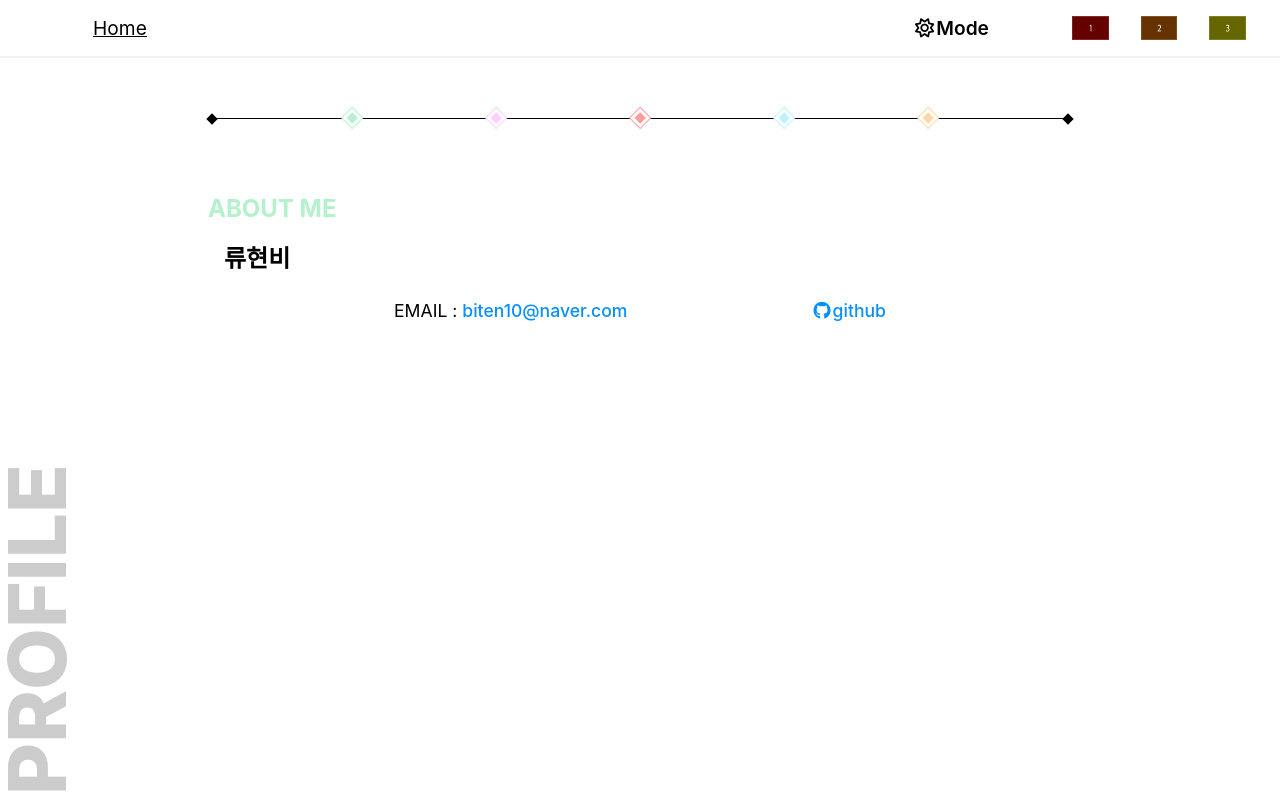
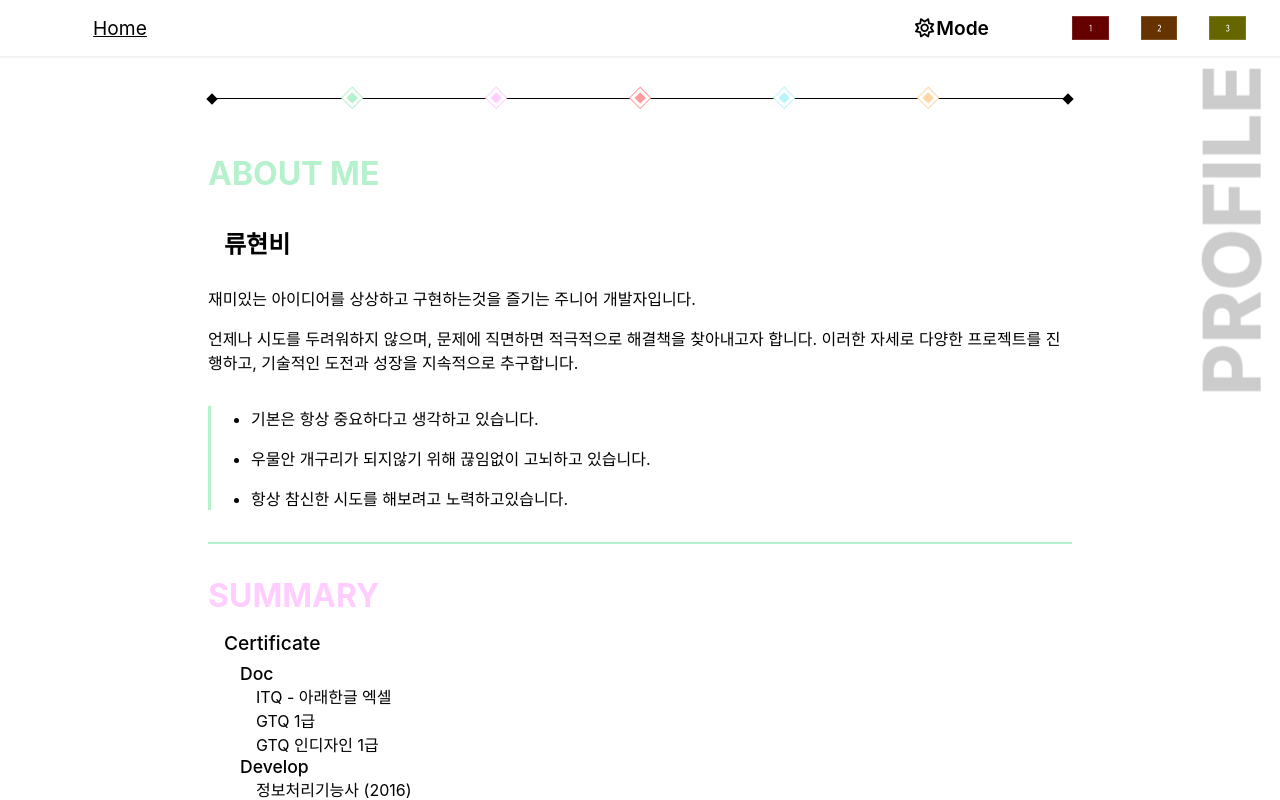
Before and after one commit to Honey-Bi/Portfolio-Web, a React (Create React App) app: page /profile in a window 1280 px wide. Built offline with nearby package versions, Linux system fonts and the light colour scheme.

Commit message:
프로필 세부내용 추가

```diff
--- a/src/component/Profile.tsx
+++ b/src/component/Profile.tsx
@@ -3,6 +3,7 @@ import { BaseSyntheticEvent, useEffect, useState } from "react";
 
 import 'css/profile.css';
 import ToTop from "./ToTop";
+import { Link } from "react-router-dom";
 
 export default function Profile() {
 
@@ -30,7 +31,7 @@ export default function Profile() {
         const move = document.getElementById(id);
         move?.scrollIntoView({behavior:"smooth", block:"center"});
     }
-    const removeSelect = (e:BaseSyntheticEvent) => {
+    const removeSelect = () => {
         if (selector) selector.classList.remove('active');
     };
 
@@ -75,22 +76,22 @@ export default function Profile() {
                         <div className="square selector about" onClick={(e) => select(e, 'about')}>
                             <div className="color"></div>
                         </div>
-                        <div className="square selector test1" onClick={(e) => select(e, '')}>
+                        <div className="square selector summary" onClick={(e) => select(e, 'summary')}>
                             <div className="color"></div>
                         </div>
-                        <div className="square selector concept" onClick={(e) => select(e, '')}>
-                            <div className="color"></div>
-                        </div>
-                        <div className="square selector making" onClick={(e) => select(e, '')}>
+                        <div className="square selector project" onClick={(e) => select(e, 'project')}>
                             <div className="color"></div>
                         </div>
                         <div className="square selector skills" onClick={(e) => select(e, 'skills')}>
                             <div className="color"></div>
                         </div>
+                        <div className="square selector contact" onClick={(e) => select(e, 'contact')}>
+                            <div className="color"></div>
+                        </div>
                         <div className="square"></div>
                     </div>
                     <div className="profile">
-                        <div className="profile-about">
+                        <div className="profile-section"> {/* 자기소개 */}
                             <div className="profile-sub" id="about">about me</div>
                             <div className="profile-name">
                                 <div className="name-hidden">&nbsp;</div>
@@ -101,18 +102,67 @@ export default function Profile() {
                                     <div className="name">HB</div>
                                 </div>
                             </div>
-                            {/* <p>반갑습니다. 저는 크리에이터이자 개발자입니다. <br/>주로 웹개발을 담당하고 있으며, <span className="accent">항상 새로운 도전</span>을 하려는 자세로 개발을 하고 있습니다.</p> */}
-                            <div className="profile-contact">
-                                <span>EMAIL : <a href="mailto:biten10@naver.com">biten10@naver.com</a></span>
-                                <a href="https://github.com/Honey-Bi" target="_blink">
-                                    <i className="fa-brands fa-github"></i>
-                                    github
-                                </a>
+                            <p>재미있는 아이디어를 상상하고 구현하는것을 즐기는 주니어 개발자입니다.</p>
+                            <p>언제나 시도를 두려워하지 않으며, 문제에 직면하면 적극적으로 해결책을 찾아내고자 합니다. 이러한 자세로 다양한 프로젝트를 진행하고, 기술적인 도전과 성장을 지속적으로 추구합니다.</p>
+                            <ul className="thinking">
+                                <li>기본은 항상 중요하다고 생각하고 있습니다.</li>
+                                <li>우물안 개구리가 되지않기 위해 끊임없이 고뇌하고 있습니다.</li>
+                                <li>항상 참신한 시도를 해보려고 노력하고있습니다.</li>
+                            </ul>
+                            <div className="border-project"></div>
+                        </div>
+                        <div className="profile-section"> {/* 요약 */}
+                            <div className="profile-sub" id="summary">summary</div>
+                                <ul className="summary-list">
+                                    <li>
+                                        <p className="summary-title">Certificate</p>
+                                        <ul>
+                                            <li>Doc
+                                                <ul className="summary-sub-list">
+                                                    <li>ITQ - 아래한글 엑셀</li>
+                                                    <li>GTQ 1급</li>
+                                                    <li>GTQ 인디자인 1급</li>
+                                                </ul>
+                                            </li>
+                                            <li>Develop
+                                                <ul className="summary-sub-list">
+                                                    <li>정보처리기능사 &#40;2016&#41;</li>
+                                                    <li>웹디자인기능사 &#40;2018&#41;</li>
+                                                </ul>
+                                            </li>
+                                        </ul>
+                                    </li>
+                                    <li>
+                                        <p className="summary-title">Education</p>
+                                        <ul className="summary-sub-list">
+                                            <li>세명컴퓨터고등학교 졸업
+                                                <ul className="normal">
+                                                    <li>스마트 콘텐츠과</li>
+                                                    <li>2016.03 ~ 2018.02</li>
+                                                </ul>
+                                            </li>
+                                        </ul>
+                                    </li>
+                                </ul>
+                        </div>
+                        <div className="profile-section"> {/* 프로젝트 */}
+                            <div className="profile-sub" id="project">project</div>
+                            <div className="profile-project">
+                                <p>
+                                    <Link className="profile-project-title" to='/project/post/Portfolio'>Portfolio Project</Link>
+                                    <span className="date">2023 july</span>
+                                </p>
+                                <span>현재 보고있는 포트폴리오로 React, Typescript를 사용하여 제작하였습니다.</span>
                             </div>
-
+                            <div className="profile-project">
+                                <p>
+                                    <Link className="profile-project-title" to='/project/post/Oraculum'>Oraculum</Link>
+                                    <span className="date">2023 june</span>
+                                </p>
+                                <span>간단한 의사결정 시뮬레이션 게임으로 Node.js를 사용하여 1인 제작하였습니다.</span>
+                            </div>
                         </div>
-                        <div className="dummy"></div>
-                        <div className="profile-skills">
+                        <div className="profile-section"> {/* 기술 스택 */}
                             <div className="profile-sub" id="skills">skills</div>
                             <ul className="skill_list">
                                 <li>FrontEnd
@@ -124,16 +174,26 @@ export default function Profile() {
                                 </li>
                                 <li>BackEnd
                                     <ul className="skill_down">
-                                        <li>Express</li>
-                                        <li>MongoDB</li>
+                                        <li>Node.js</li>
                                     </ul>
                                 </li>
                                 <li>Data
                                     <ul className="skill_down">
-                                        <li>SQL</li>
+                                        <li>MySQL</li>
                                     </ul>
                                 </li>
                             </ul>
+                        </div>
+                        <div className="profile-section"> {/* contact */}
+                            <div className="profile-sub" id="contact">contact</div>
+                            <div className="contact-bundle">
+                                <span>EMAIL : <a href="mailto:biten10@naver.com">biten10@naver.com</a></span>
+                                <a href="https://github.com/Honey-Bi" target="_blink">
+                                    <i className="fa-brands fa-github"></i>
+                                    github
+                                </a>
+                                <span>Phone : 010-5646-8894</span>
+                            </div>
                         </div>
                     </div>
                     <ToTop color='#fff'/>
--- a/src/css/profile.css
+++ b/src/css/profile.css
@@ -1,9 +1,8 @@
 #profile {
+    display: flex;
+    flex-direction: column;
     & .toTop > span {
         color: #000 !important;
-    }
-    .toTop {
-        margin-top: -2.5rem;
     }
 }
 .dark {
@@ -17,8 +16,10 @@
     margin: 0 auto;
     position: sticky;
     display: flex;
-    top: 3.5rem;
-    height: 15vh;
+    top: calc(3.5rem + 2px);
+    height: 10vh;
+    transition: background-color ease 0.5s;
+    background-color: #fff;
     align-items: center;
     flex-direction: row;
     justify-content: space-between;
@@ -28,26 +29,26 @@
             animation: 1000ms pulse 0ms ease-in-out;
         }
     }
-    .test1 {
+    .summary {
         animation: 800ms ease 200ms 1 appear forwards;
         &::before {
             animation: 1000ms pulse 200ms ease-in-out;
         }
     }
-    .concept {
+    .project {
         animation: 800ms ease 400ms 1 appear forwards;
         &::before {
             animation: 1000ms pulse 400ms ease-in-out;
         }
 
     }
-    .making {
+    .skills {
         animation: 800ms ease 600ms 1 appear forwards;
         &::before {
             animation: 1000ms pulse 600ms ease-in-out;
         }
     }
-    .skills {
+    .contact {
         animation: 800ms ease 800ms 1 appear forwards;
         &::before {
             animation: 1000ms pulse 800ms ease-in-out;
@@ -76,7 +77,7 @@
         cursor: pointer;
         border: 1px solid var(--base-color);
         transition: 500ms all ease;
-        &.about {
+        &.about{
             border: 1px solid var(--base-color-project);
             &::before, &::after {
                 border: 1px solid var(--base-color-project);
@@ -85,7 +86,7 @@
                 background-color: var(--base-color-project);
             }
         }
-        &.test1 {
+        &.summary {
             border: 1px solid var(--base-color-test1);
             &::before, &::after {
                 border: 1px solid var(--base-color-test1);
@@ -94,7 +95,7 @@
                 background-color: var(--base-color-test1);
             }
         }
-        &.concept {
+        &.project {
             border: 1px solid var(--base-color-concept);
             .color {
                 background-color: var(--base-color-concept);
@@ -103,7 +104,7 @@
                 border: 1px solid var(--base-color-concept);
             }
         }
-        &.making {
+        &.skills {
             border: 1px solid var(--base-color-making);
             .color {
                 background-color: var(--base-color-making);
@@ -112,7 +113,7 @@
                 border: 1px solid var(--base-color-making);
             }
         }
-        &.skills {
+        &.contact {
             border: 1px solid var(--base-color-profile);
             .color {
                 background-color: var(--base-color-profile);
@@ -151,6 +152,7 @@
             height: 100%;
             background-color: var(--base-color);
         }
+
     }
 }
 
@@ -200,8 +202,23 @@
         list-style: none;
     }
 }
+.profile-section + .profile-section {
+    margin-top: 2rem;
+}
 #about {
     color: var(--base-color-project);
+}
+#summary {
+    color: var(--base-color-test1);
+}
+#project {
+    color: var(--base-color-concept);
+}
+#skills {
+    color: var(--base-color-making);
+}
+#contact {
+    color: var(--base-color-profile);
 }
 .profile-name {
     position: relative;
@@ -213,10 +230,68 @@
     top: 1rem;
     left: 1rem;
 }
-.profile-contact {
+.thinking {
+    margin-top: 2rem;
+    border-left: 3px solid var(--base-color-project);
+    & > li {
+        margin: 1rem 0;
+        list-style: disc;
+    }
+}
+.border-project {
+    /* width: 100%; */
+    padding-top: 1rem;
+    border-bottom: 2px solid var(--base-color-project);
+}
+.summary-list {
+    margin: 0;
+    padding-left: 1rem;
+    padding-bottom: 1rem;
+    border-bottom: 2px solid var(--base-color-test1);
+    & ul {
+        padding-left: 1rem;
+        font-size: 1.1rem;
+        font-weight: 500;
+    }
+}
+.summary-title {
+    font-size: 1.2rem;
+    font-weight: 500;
+    margin: 0.5rem 0;
+}
+.summary-sub-list {
+    font-size: 1rem !important;
+    font-weight: normal !important;
+}
+.normal {
+    font-size: 1rem !important;
+    font-weight: normal !important;
+}
+.profile-project {
+    padding-left: 0.5rem;
+    padding-bottom: 1rem;
+    border-bottom: 2px solid var(--base-color-concept);
+    & .date {
+        font-size: 0.9rem;
+        margin-left: 0.5rem;
+        text-transform: uppercase;
+    }
+}
+.profile-project-title {
+    font-size: 1.2rem;
+    font-weight: bold;
+    color: #000;
+    &:hover {
+        color: #068FFF !important;
+    }
+}
+.contact-bundle {
     display: flex;
-    justify-content: space-evenly;
+    flex-direction: column;
     font-size: 1.1rem;
+    padding-bottom: 1rem;
+    border-bottom: 2px solid var(--base-color-profile);
+    gap: 0.5rem;
     & i {
         color: #068FFF !important;
         margin-right: 2px;
@@ -233,13 +308,17 @@
 .profile-sub {
     text-transform: uppercase;
     font-weight: bold;
-    font-size: 1.5rem;
+    font-size: 2rem;
+    margin-bottom: 1rem;
+
 }
-#skills {
-    color: var(--base-color-profile);
-}
+
 ul.skill_list {
-    padding: 0;
+    margin: 0;
+    padding-left: 0;
+    padding-bottom: 1rem;
+    border-bottom: 2px solid var(--base-color-making);
+
     & > li {
         font-size: 1.1rem;
         font-weight: 500;
@@ -295,6 +374,9 @@ ul.skill_down {
     font-weight: 500;
 }
 .dark {
+    .time-line {
+        background-color: var(--base-dark);
+    }
     .square {
         background-color: #fff;
     }
@@ -311,12 +393,14 @@ ul.skill_down {
         background: #fff;
         color: #000 !important;
     }
+    .profile-project-title {
+        color: #fff;
+    }
 }
 
 .profile-title {
     position: fixed;
     transform-origin: bottom left;
-    bottom: 0.3rem;
     font-weight: 800;
     text-transform: uppercase;
     color: #ccc !important;
@@ -325,10 +409,17 @@ ul.skill_down {
 @media (min-width: 768px) {
     .profile-title {
         display: block;
-        left: 5.3rem;
+        top: -2rem;
+        right: 0;
         font-size: 5rem;
+        transform-origin: bottom right;
         transform: rotate(-90deg);
         cursor: vertical-text;
+    }
+    .contact-bundle {
+        gap: 0;
+        flex-direction: row;
+        justify-content: space-evenly;
     }
 }
 .dummy {
```
